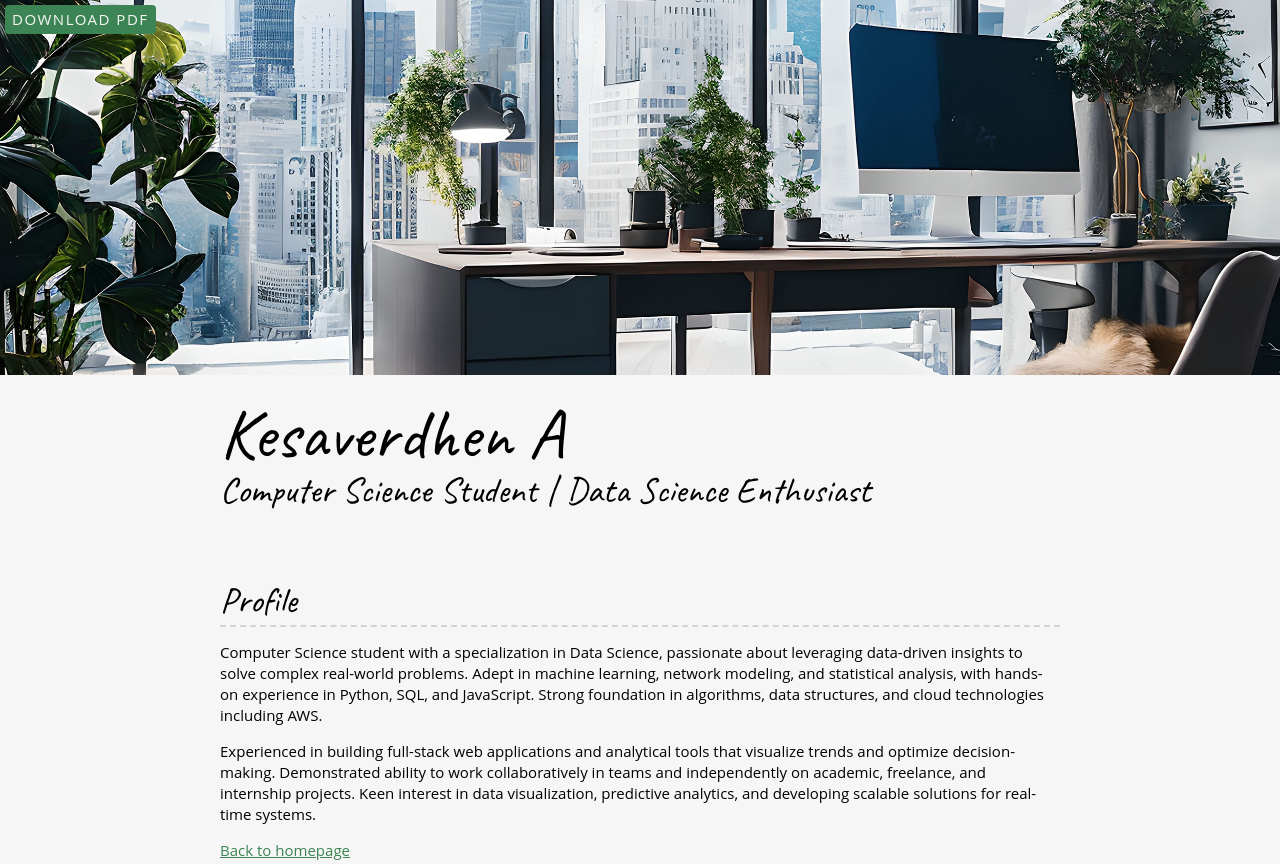
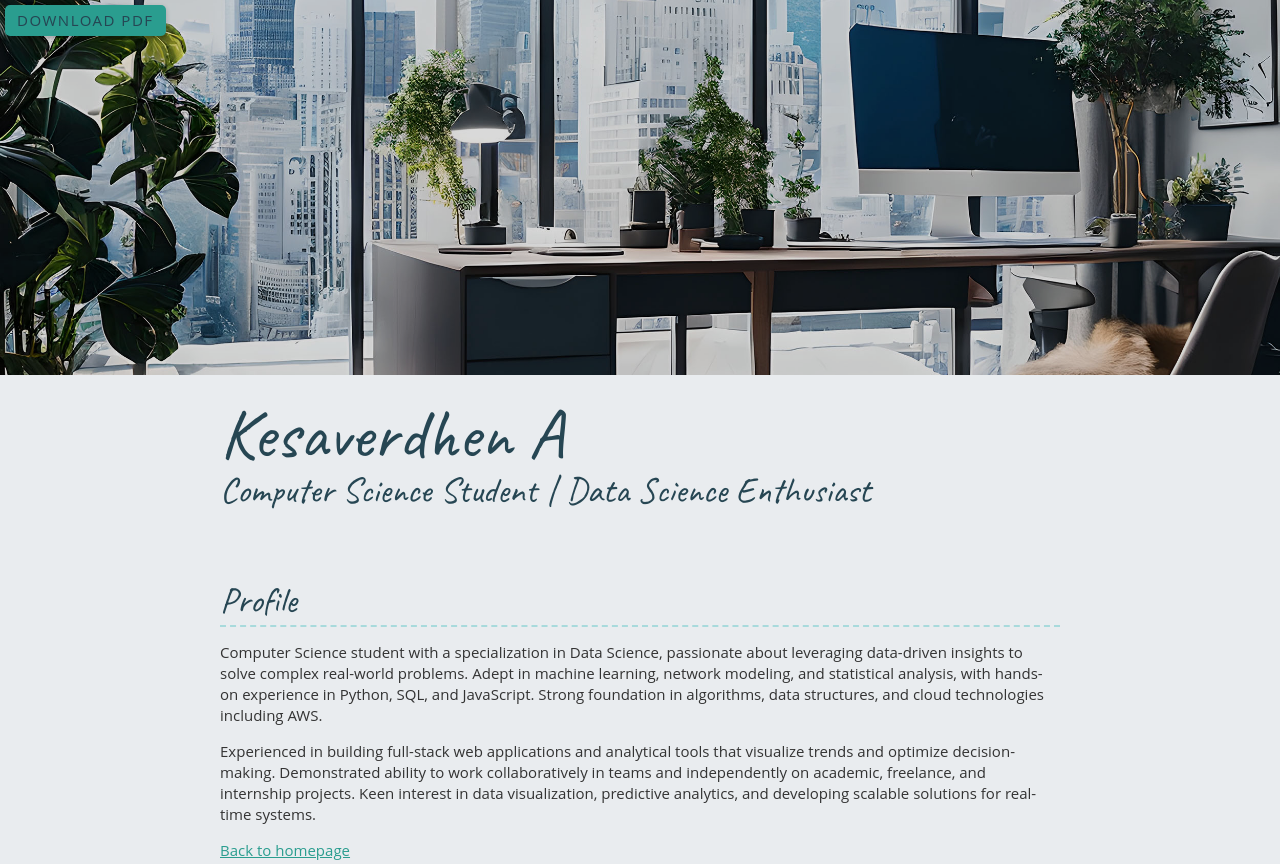
Before and after one commit to KESAVE8604-droid/portfolio_Web, a plain HTML site: page resume.html in a window 1280 px wide. Shown: the top 864 px of the page. Drawn offline with Linux system fonts and the light colour scheme.

Commit message:
initial commit

```diff
--- a/CSS/styles.css
+++ b/CSS/styles.css
@@ -1,4 +1,3 @@
-
 html {
     box-sizing: border-box;
     font-size: 62.5%;
@@ -11,16 +10,18 @@ html, body {
     height: 100%;
 }
 body {
-    background: #f6f6f6;
+    background: #e9ecef; /* softer light gray-blue */
     margin: 0;
     font-family: 'Open Sans', sans-serif;
     font-size: 1.5rem;
     line-height: 1.4;
+    color: #333; /* dark gray text */
 }
 h1, h2, h3 {
     font-family: 'Caveat', cursive;
     font-weight: 400;
     margin: 0;
+    color: #264653; /* dark teal */
 }
 h1 {
     font-size: 7rem;
@@ -33,24 +34,23 @@ h3 {
     font-size: 2.4rem;
 }
 
-
 a {
-    color: #3c8453;
+    color: #2a9d8f; /* teal-ish green */
 }
 a:hover {
-    color: #bcaa96;
+    color: #e76f51; /* warm coral */
     text-decoration: none;
 }
 footer a {
-    color: #bcaa96;
+    color: #e76f51; /* warm coral */
 }
 footer a:hover {
-    color: #3c8453;
+    color: #2a9d8f; /* teal-ish green */
 }
 .btn{
-    background:#3c8453;
-    color:#f6f6f6;
-    text-decoration:none;
+    background: #2a9d8f; /* teal-ish green */
+    color: #ffffff;
+    text-decoration: none;
     text-transform: uppercase;
     font-size: 1.2rem;
     display: inline-block;
@@ -62,7 +62,7 @@ footer a:hover {
 .content-wrapper{
     margin: 0 auto;
     padding: 30px;
-    max-width: 900px;;
+    max-width: 900px;
 }
 
 .home{
@@ -75,7 +75,7 @@ footer a:hover {
     flex: 1 0 auto;
 }
 .content-bg{
-    background: rgb(255 255 255 /0.9);
+    background: rgba(255, 255, 255, 0.9);
     padding: 30px;
 }
 @media screen and (max-width:580px) {
@@ -93,19 +93,20 @@ footer a:hover {
     display: block;
     content:"";
     height: 375px;
-
+    filter: brightness(0.85); /* slight darkening for contrast */
 }
 .resume-section{
     margin-bottom: 50px;
 }
 .resume-section h2{
-    border-bottom: 2px dashed lightgray;
+    border-bottom: 2px dashed #a8dadc; /* soft teal dashed border */
 }
 .download-link{
     position: fixed;
     top: 5px;
     left: 5px;
     font-size: 1.5rem;
+    color: #264653; /* dark teal */
 }
 @media screen and (max-width:1920px){
     .download-link{
@@ -156,7 +157,6 @@ footer a:hover {
     }
 }
 
-
 .work-item{
     margin: 30px 0;
 }
@@ -182,8 +182,8 @@ footer a:hover {
 }
 
 footer{
-    background: #222;
-    color: #d3d4d6;
+    background: #1b1b1b; /* almost black */
+    color: #cbd5e1; /* light cool gray */
 }
 .socials{
     list-style-type: none;
@@ -212,3 +212,27 @@ footer{
         padding: 10px;
     }
 }
+.download-link {
+    position: fixed;
+    top: 5px;
+    left: 5px;
+    font-size: 1.5rem;
+    color: #264653; /* dark teal */
+    background-color: #2a9d8f; /* teal background */
+    padding: 8px 12px;
+    border-radius: 5px;
+    text-decoration: none;
+    box-shadow: 0 2px 5px rgba(0,0,0,0.2);
+    transition: background-color 0.3s ease, color 0.3s ease;
+    z-index: 1000;
+}
+.download-link:hover {
+    background-color: #e76f51; /* coral on hover */
+    color: #fff;
+    text-decoration: none;
+}
+@media screen and (max-width:1920px){
+    .download-link {
+        position: absolute;
+    }
+}
--- a/portfolio.html
+++ b/resume.html
@@ -4,8 +4,8 @@
     <meta charset="UTF-8" />
     <meta name="viewport" content="width=device-width, initial-scale=1" />
     <title>Resume | Kesaverdhen A</title>
-    <link rel="icon" type="image/x-icon" href="cv.png">
-    <link rel="stylesheet" href="css/styles.css">
+    <link rel="icon" type="image/x-icon" href="placeholder-images/cv_PNG24.png" />
+    <link rel="stylesheet" href="CSS/styles.css" />
     <link rel="preconnect" href="https://fonts.googleapis.com">
     <link rel="preconnect" href="https://fonts.gstatic.com" crossorigin>
     <link href="https://fonts.googleapis.com/css2?family=Caveat:wght@400..700&display=swap" rel="stylesheet">
```
Also changed, not shown: index.html (+1 -1 lines).
